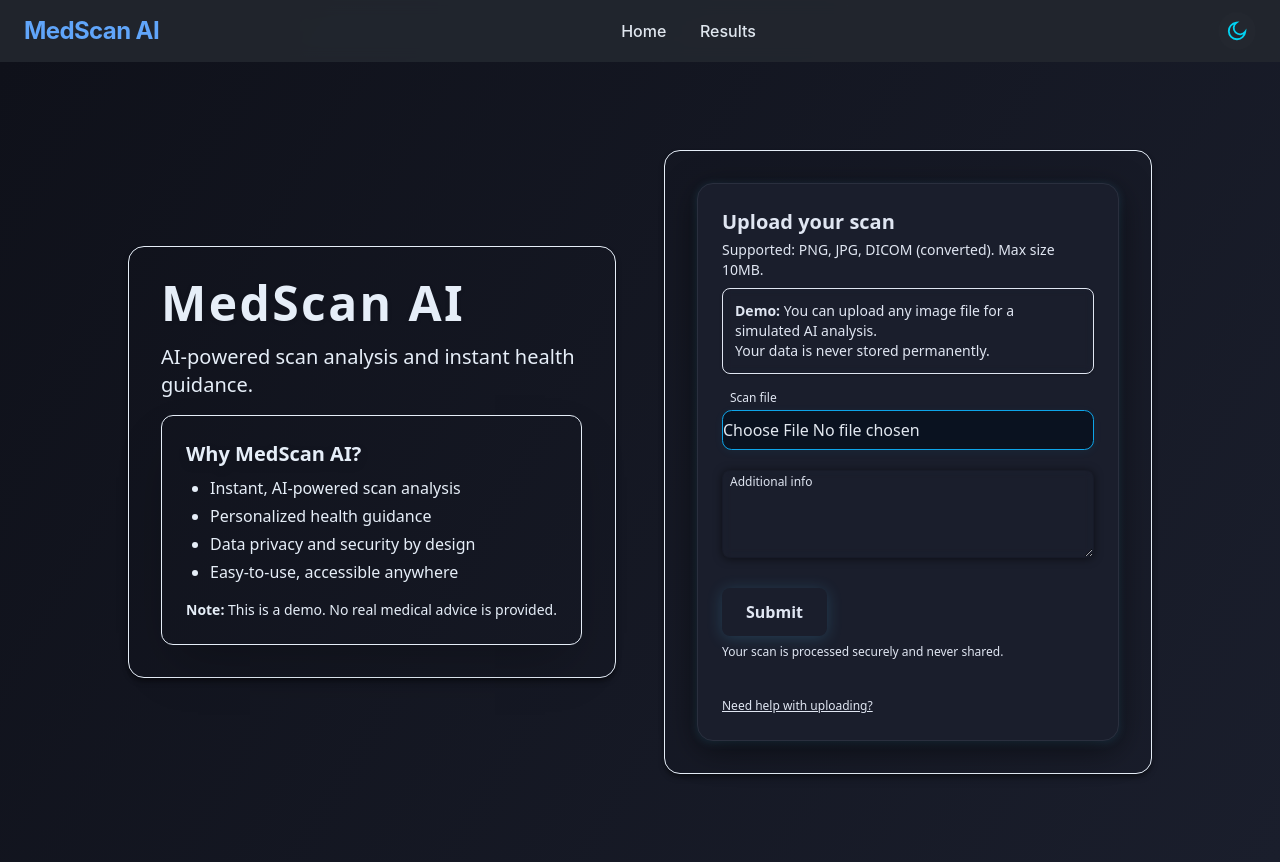
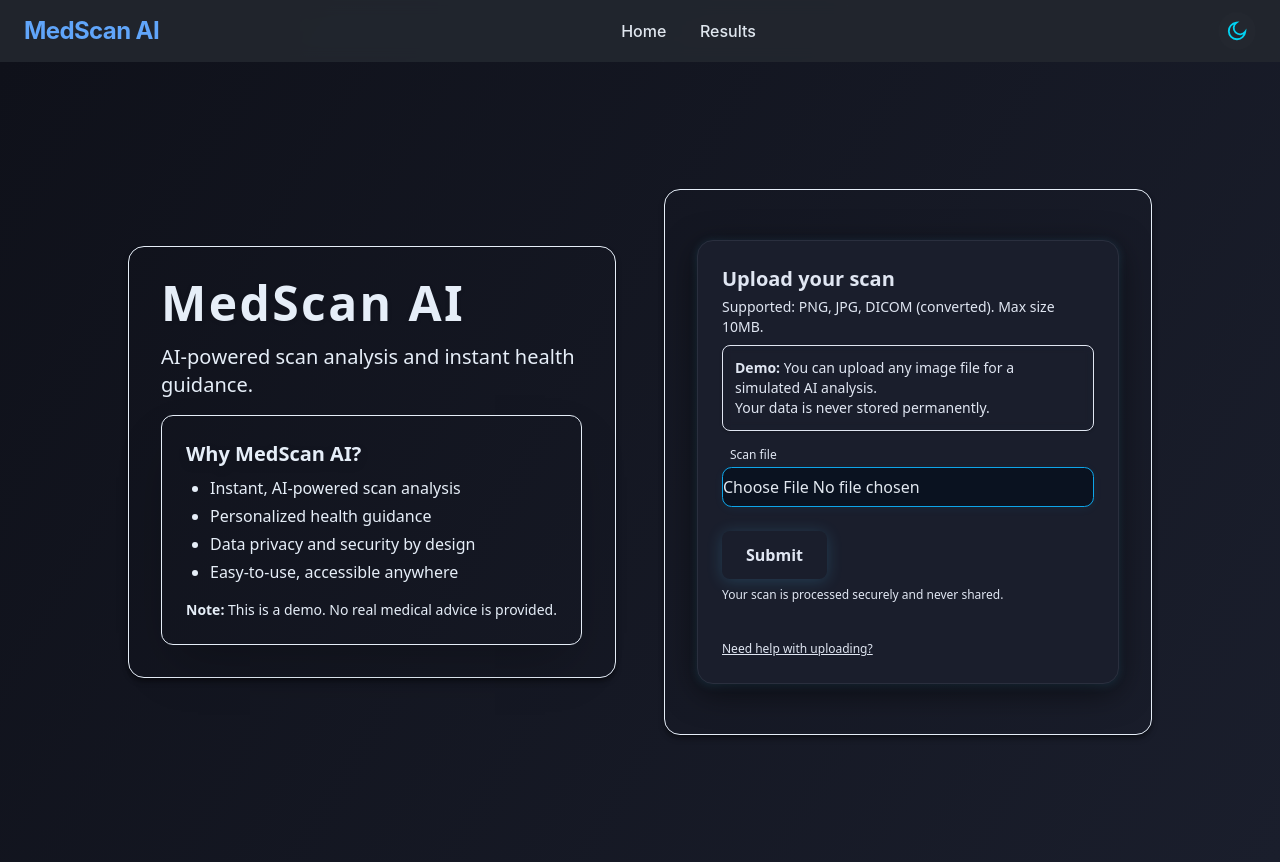
Before and after one commit to Stack-Sage/MedScanAI, a Next.js app: page / in a window 1280 px wide. Built offline with nearby package versions, Linux system fonts and the light colour scheme.

Commit message:
updating

```diff
--- a/app/api/upload/gemini.js
+++ b/app/api/upload/gemini.js
@@ -15,11 +15,11 @@ export function extractGeminiText(res) {
 }
 
 export async function sendGeminiRequest(body) {
-  const API_KEY = "AIzaSyAJsb5IV7tsvconilbB0mRkwVYFDWBRRGM"
+  const API_KEY = "AIzaSyA9rI12kU9-hMjE0fFV99HTeONDsRSiwnE"
 
 
   try {
-    const endpoint = `https://generativelanguage.googleapis.com/v1beta/models/gemini-2.0-flash:generateContent?key=${API_KEY}`;
+    const endpoint = `https://generativelanguage.googleapis.com/v1beta/models/gemini-2.5-flash:generateContent?key=${API_KEY}`;
     const response = await fetch(endpoint, {
       method: "POST",
       headers: { "Content-Type": "application/json" },
--- a/app/components/UploadForm.js
+++ b/app/components/UploadForm.js
@@ -12,7 +12,6 @@ export default function UploadForm(props) {
   const [file, setFile] = useState(null)
   const [preview, setPreview] = useState(null)
   const [loading, setLoading] = useState(false)
-  const [note, setNote] = useState('')
   const [success, setSuccess] = useState(false)
   const { setLastResult, setGeminiResponse, setGeminiLoading } = useGlobal()
   const router = useRouter()
@@ -72,7 +71,7 @@ export default function UploadForm(props) {
       const baseResult = {
         diagnosis: label,
         confidence: predictData.confidence || 0,
-        meta: { filename: predictData.filename, note: note || "" },
+        meta: { filename: predictData.filename },
         summary: `AI detected: ${label} (confidence: ${predictData.confidence}%)`,
         noDisease,
         file,
@@ -89,9 +88,15 @@ export default function UploadForm(props) {
         try {
           const { getContent } = Content()
           const geminiRes = await getContent(baseResult)
-          const geminiText = extractGeminiText(geminiRes) || 'No Gemini response'
-          setGeminiResponse(geminiText)
-          setLastResult({ ...baseResult, gemini: geminiRes })
+          // Handle Gemini API error response
+          if (geminiRes?.error) {
+            setGeminiResponse(geminiRes.error)
+            setLastResult({ ...baseResult, gemini: { error: geminiRes.error } })
+          } else {
+            const geminiText = extractGeminiText(geminiRes) || 'No Gemini response'
+            setGeminiResponse(geminiText)
+            setLastResult({ ...baseResult, gemini: geminiRes })
+          }
         } catch {
           setGeminiResponse('Gemini request failed.')
           setLastResult({ ...baseResult, gemini: { error: 'Gemini request failed.' } })
@@ -109,7 +114,7 @@ export default function UploadForm(props) {
     } finally {
       setLoading(false)
     }
-  }, [file, note, setLastResult, router, loading, setGeminiResponse, setGeminiLoading])
+  }, [file, setLastResult, router, loading, setGeminiResponse, setGeminiLoading])
 
   // Use theme for light/dark styling
   const { theme } = require('../context/ThemeContext').useTheme();
@@ -226,27 +231,6 @@ export default function UploadForm(props) {
             style={{ opacity: visible ? 1 : 0 }}
           />
         )}
-        {/* Floating label textarea with tooltip */}
-        <div className="relative">
-          <Tooltip text="Add any notes or symptoms for more accurate analysis.">
-            <textarea
-              value={note}
-              onChange={e => setNote(e.target.value)}
-              placeholder=" "
-              className={`peer w-full mt-1 rounded-lg border p-3 focus:outline-none focus:ring-2 transition duration-300 min-h-[80px] ${
-                theme === 'dark'
-                  ? 'border-border-primary bg-secondary-dark text-primary focus:ring-accent-blue focus:border-accent-blue'
-                  : 'border-[#bae6fd] bg-white text-[#334155] focus:ring-[#60a5fa] focus:border-[#60a5fa]'
-              }`}
-              style={{ boxShadow: '0 1px 8px 0 #0008', backdropFilter: 'blur(4px)' }}
-            />
-          </Tooltip>
-          <label className={`absolute left-2 top-2 text-xs pointer-events-none transition-all peer-placeholder-shown:top-2 peer-placeholder-shown:text-xs peer-focus:-top-4 ${
-            theme === 'dark' ? 'text-accent-blue peer-focus:text-accent-teal' : 'text-[#164e63] peer-focus:text-[#60a5fa]'
-          }`}>
-            Additional info
-          </label>
-        </div>
         <div className="flex flex-col gap-2 mt-2">
           <Tooltip text="Submit your scan for instant AI analysis.">
             <motion.button
--- a/app/components/results/ResultCard.js
+++ b/app/components/results/ResultCard.js
@@ -79,6 +79,7 @@ function DiagnosisInfo({ diagnosis, confidence }) {
 }
 
 function cleanLine(l) {
+  if (typeof l !== 'string') return '';
   return l
     .replace(/^[\s>*•\-–—]+/, '')           // leading symbols
     .replace(/^\d+\.\s*/, '')               // leading numbering
@@ -140,7 +141,7 @@ function parseByHeadings(raw) {
 
 function buildCardsFromGemini(raw) {
   if (!raw) return [];
-  const text = raw.replace(/\r/g, '').trim();
+  const text = typeof raw === 'string' ? raw.replace(/\r/g, '').trim() : '';
 
   // First attempt: numbered sections pattern (existing logic)
   const numberedRegex = /(?:\d+\.\s*)([^\n:]+):?([\s\S]*?)(?=(?:\d+\.\s*[^\n:]+:?|$))/g;
@@ -343,7 +344,7 @@ export default function ResultCard({ result: propResult }) {
       setCards([{ title: 'Gemini Error', points: [geminiResponse] }]);
       return;
     }
-    if (!text || text === 'No Gemini response') {
+    if (!text || text === 'No Gemini response' || (result?.gemini?.error)) {
       setCards(buildFallbackGuidance(result));
       return;
     }
```
Also changed, not shown: 1 other file (tests, documents, lock files or other folders).
